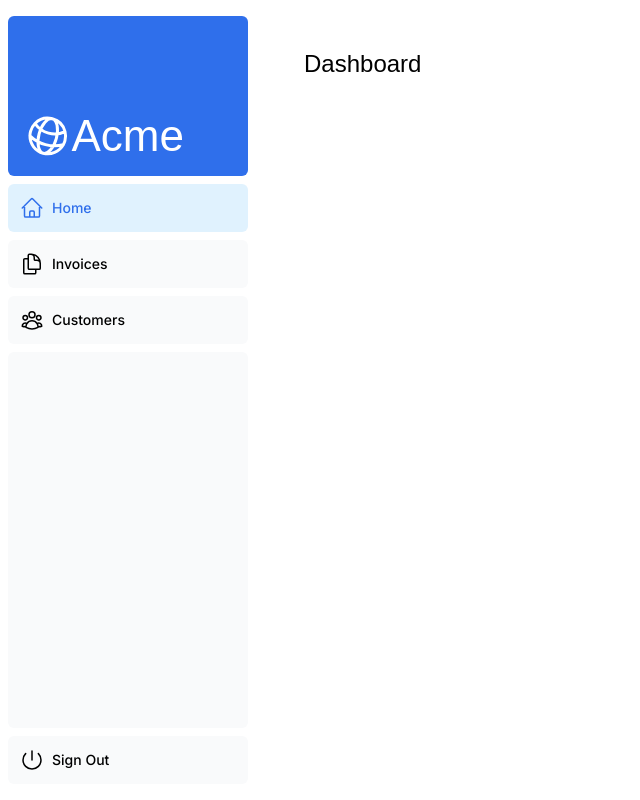
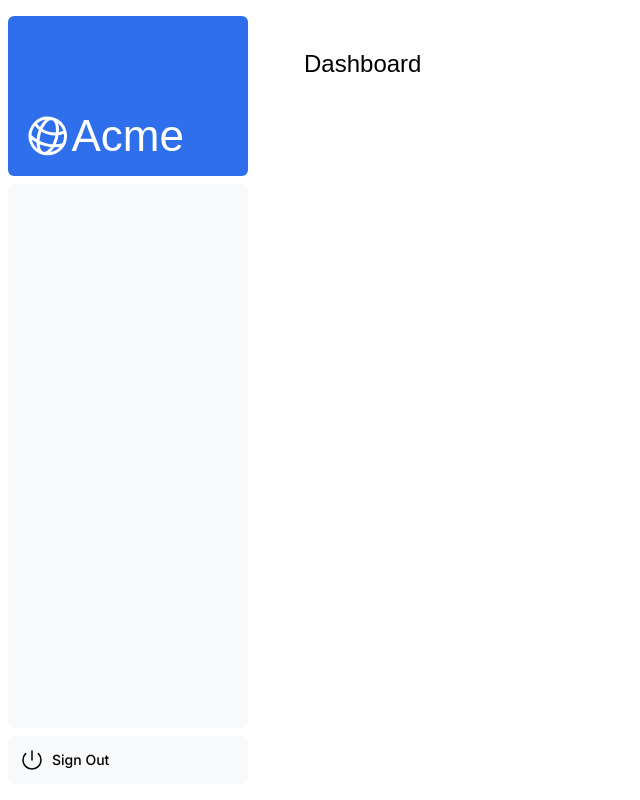
Before and after one commit to SpiraTecGabelM/next-js, a Next.js app: page /dashboard in a window 1280 px wide. Shown: the whole page, without its empty margins (0-640 px from the left). Built offline with nearby package versions, Linux system fonts and the light colour scheme; a web font is replaced by a local one.

Commit message:
fix for db

```diff
--- a/app/ui/dashboard/nav-links.tsx
+++ b/app/ui/dashboard/nav-links.tsx
@@ -28,7 +28,8 @@ export default function NavLinks() {
       {links.map((link) => {
         const LinkIcon = link.icon;
         return (
-          <Link
+          <>
+            {/* <Link
               key={link.name}
               href={link.href}
               className={clsx(
@@ -40,7 +41,8 @@ export default function NavLinks() {
             >
               <LinkIcon className="w-6" />
               <p className="hidden md:block">{link.name}</p>
-          </Link>
+            </Link> */}
+          </>
         );
       })}
     </>
```
Lines whose indentation alone changed are shown as unchanged.
